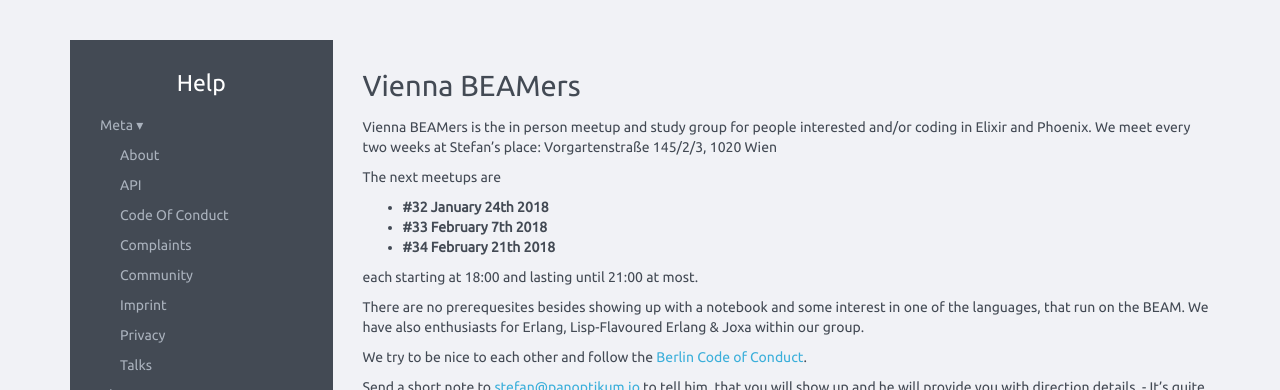
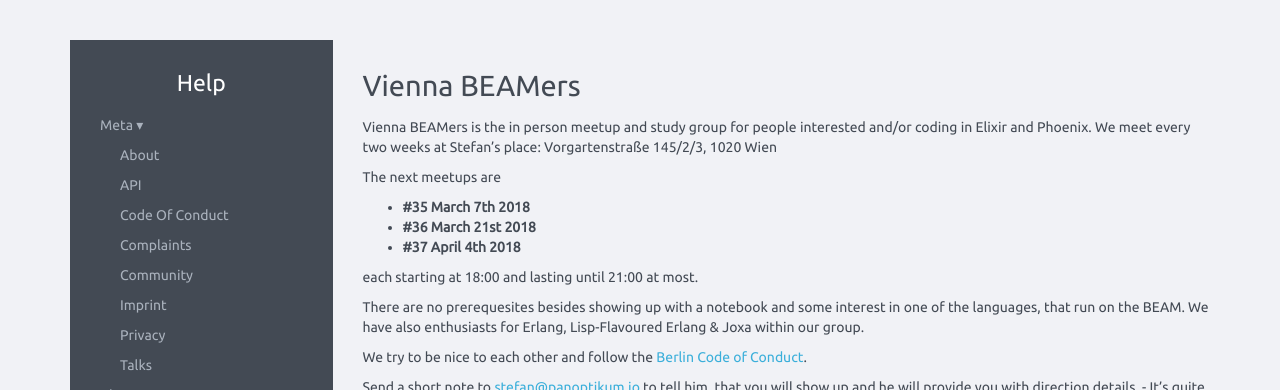
Before and after one commit to Panoptikum-social/blog.panoptikum.social, a Jekyll site: the page built from pages/vienna-beamers.md, in a window 1280 px wide. Shown: the top 390 px of the page. Built offline with Jekyll 4.4.1, drawn with Linux system fonts in a browser that asks for light colours; comment, search, counter and statistics services are not loaded.

Commit message:
vienna beamers

```diff
--- a/pages/vienna-beamers.md
+++ b/pages/vienna-beamers.md
@@ -10,9 +10,9 @@
 Elixir and Phoenix. We meet every two weeks at Stefan's place: Vorgartenstraße 145/2/3, 1020 Wien
 
 The next meetups are
-* **#32 January 24th 2018**
-* **#33 February 7th 2018**
-* **#34 February 21th 2018**
+* **#35 March 7th 2018**
+* **#36 March 21st 2018**
+* **#37 April 4th 2018**
 
 each starting at 18:00 and lasting until 21:00 at most.
 
```
